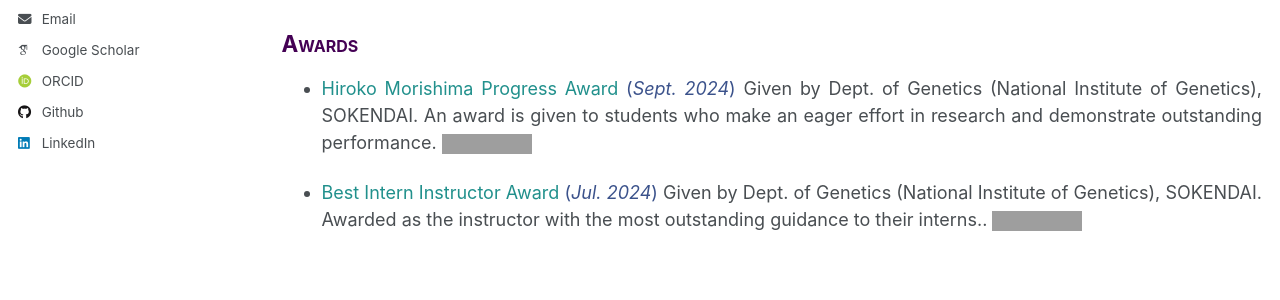
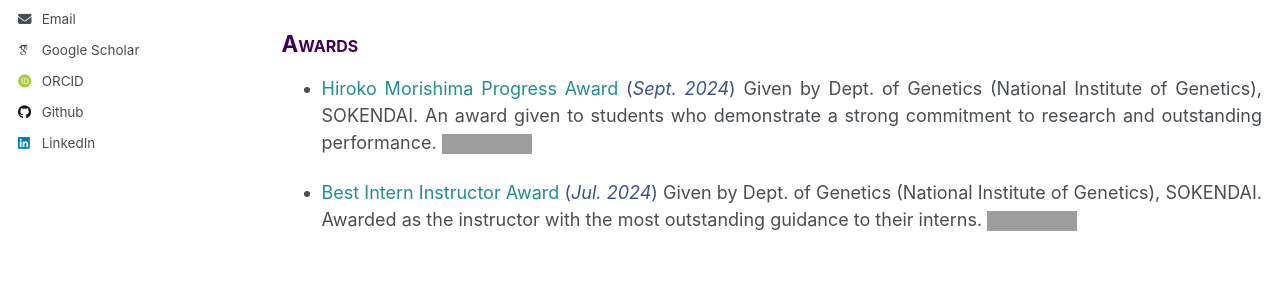
Before and after one commit to Mohamed-Elmanzalawi/MohamedElmanzalawi.github.io, a Jekyll site: the page built from _pages/scholarships&awards.md, in a window 1280 px wide and 1010 px high, cut to the strip 364-684 px from the top of the window. Shown: the top 300 px of the strip. Built offline with Jekyll 4.4.1, drawn with Linux system fonts in a browser that asks for light colours; some web fonts are replaced; grey boxes are pictures that could not be loaded.

Commit message:
Update scholarships&awards.md

```diff
--- a/_pages/scholarships&awards.md
+++ b/_pages/scholarships&awards.md
@@ -9,11 +9,11 @@ author_profile: true
 ------
 ## <span style="font-variant:small-caps;"><span style="color:#440154">**Scholarships**</span></span>
 
-* <span style="color:#21908C">Ministry of Education, Culture, Sports, Science and Technology (MEXT) scholarship</span> <span style="color:#3B528B">(*Oct. 2021*)</span> One of the 15 students out of 5000+ (0.3%) applicants in Egypt to receive MEXT: Ministry of Education, Culture, Sports, Science and Technology scholarship to study in Japan. [![GCB](https://img.shields.io/badge/Link-Scholarship-2ECC71.svg)](https://www.mext.go.jp/en/policy/education/highered/title02/detail02/sdetail02/1373897.htm){:target="_blank"} <be>
+* <span style="color:#21908C">Ministry of Education, Culture, Sports, Science and Technology (MEXT) scholarship</span> <span style="color:#3B528B">(*Oct. 2021*)</span> One of the 15 students out of 5000+ (0.3%) applicants in Egypt to receive MEXT: Ministry of Education, Culture, Sports, Science and Technology scholarship to study in Japan. [![GCB](https://img.shields.io/badge/Link-Scholarship-2ECC71.svg)](https://www.mext.go.jp/en/policy/education/highered/title02/detail02/sdetail02/1373897.htm){:target="_blank"} <br>
 
 ------
 ## <span style="font-variant:small-caps;"><span style="color:#440154">**Awards**</span></span>
 
-* <span style="color:#21908C">Hiroko Morishima Progress Award</span> <span style="color:#3B528B">(*Sept. 2024*)</span> Given by Dept. of Genetics (National Institute of Genetics), SOKENDAI. An award is given to students who make an eager effort in research and demonstrate outstanding performance. [![GCB](https://img.shields.io/badge/Link-Award-2ECC71.svg)](http://www.nig.ac.jp/nig/phd-program/main-page-top/various-aids-to-students/progress-award){:target="_blank"} <br>
+* <span style="color:#21908C">Hiroko Morishima Progress Award</span> <span style="color:#3B528B">(*Sept. 2024*)</span> Given by Dept. of Genetics (National Institute of Genetics), SOKENDAI. An award given to students who demonstrate a strong commitment to research and outstanding performance. [![GCB](https://img.shields.io/badge/Link-Award-2ECC71.svg)](http://www.nig.ac.jp/nig/phd-program/main-page-top/various-aids-to-students/progress-award){:target="_blank"} <br>
 
-* <span style="color:#21908C">Best Intern Instructor Award</span> <span style="color:#3B528B">(*Jul. 2024*)</span> Given by Dept. of Genetics (National Institute of Genetics), SOKENDAI. Awarded as the instructor with the most outstanding guidance to their interns.. [![GCB](https://img.shields.io/badge/Link-Award-2ECC71.svg)](https://www.nig.ac.jp/nig/research/seminer?id=1592){:target="_blank"} <br>
+* <span style="color:#21908C">Best Intern Instructor Award</span> <span style="color:#3B528B">(*Jul. 2024*)</span> Given by Dept. of Genetics (National Institute of Genetics), SOKENDAI. Awarded as the instructor with the most outstanding guidance to their interns. [![GCB](https://img.shields.io/badge/Link-Award-2ECC71.svg)](https://www.nig.ac.jp/nig/research/seminer?id=1592){:target="_blank"} <br>
```
